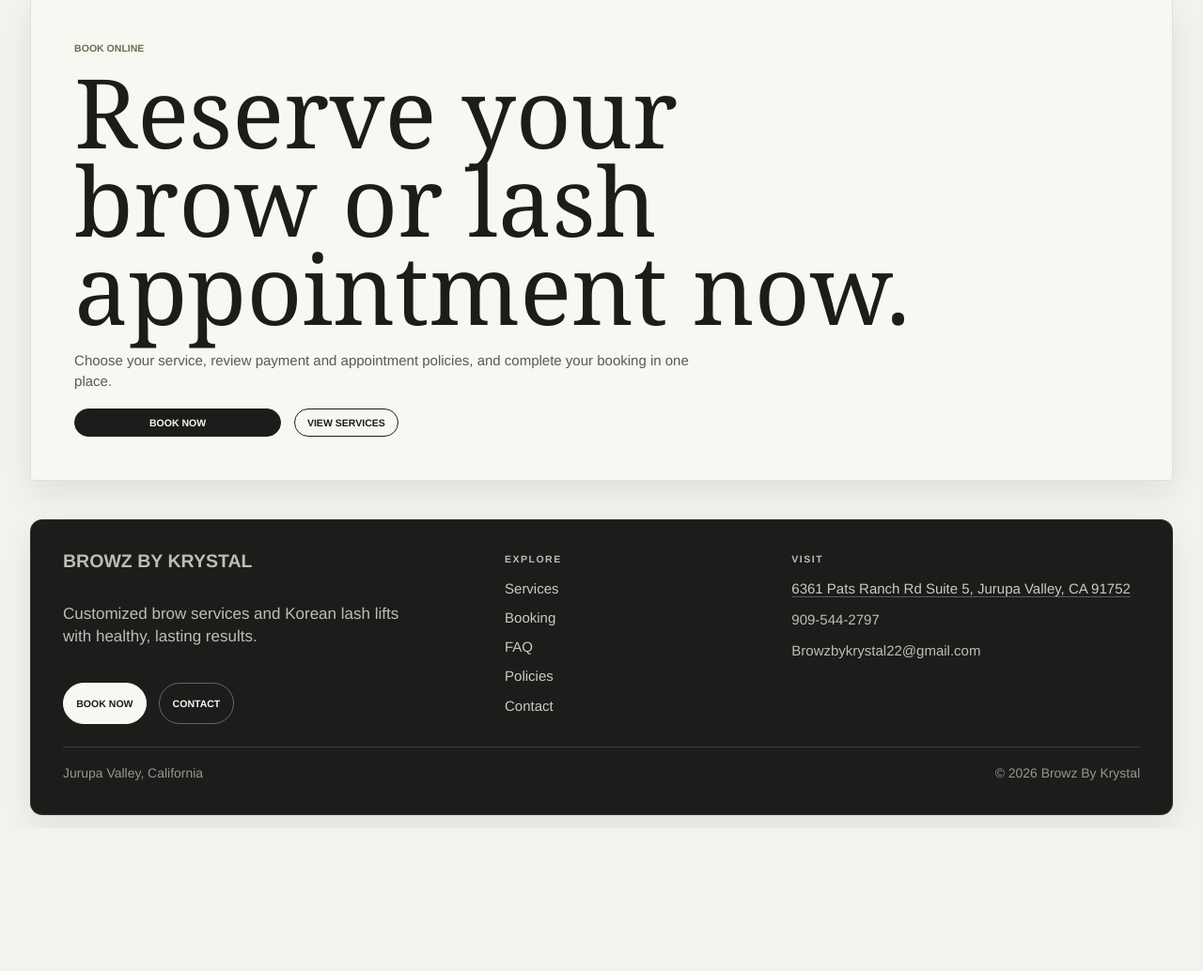
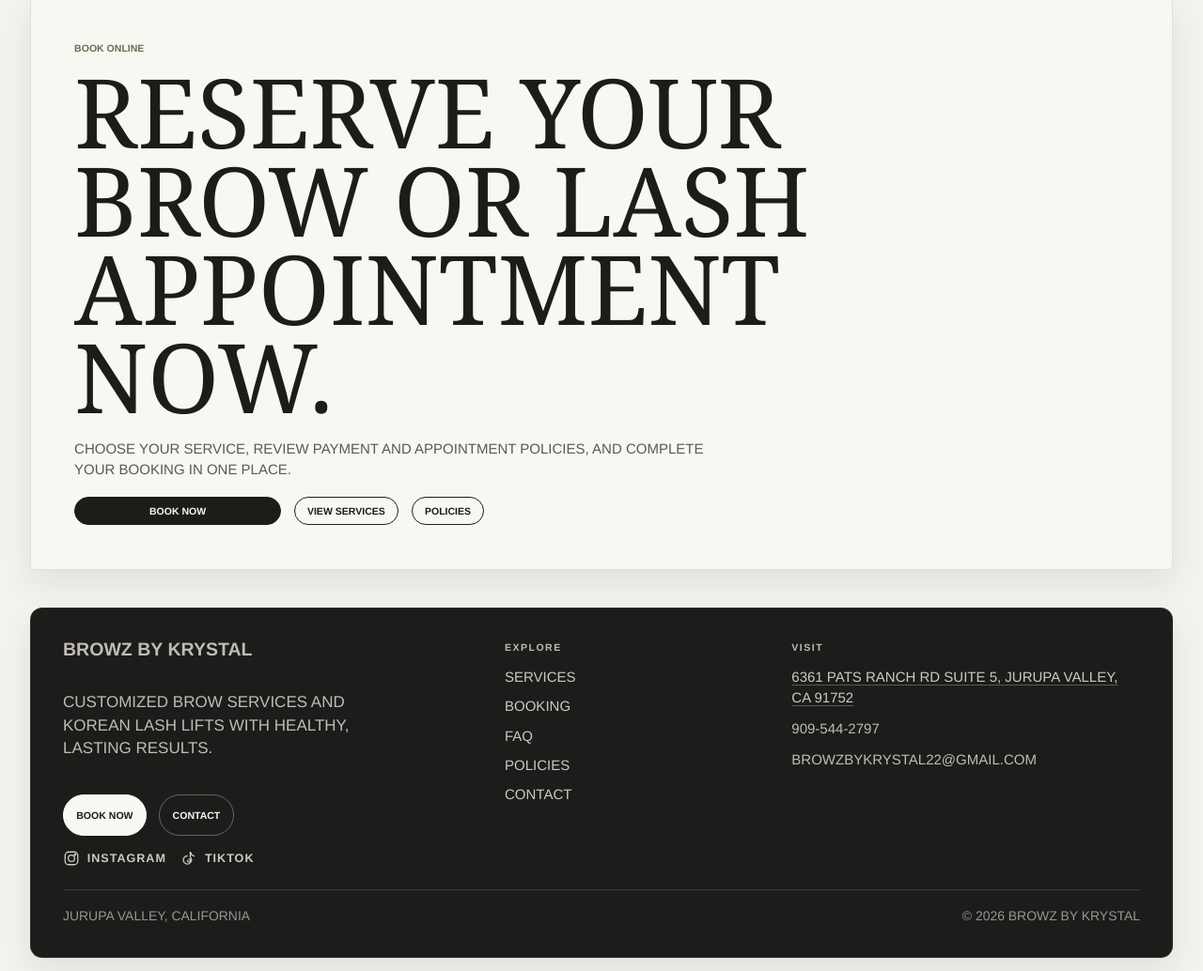
Before and after one commit to Damacii/krystal, a plain HTML site: page booking.html in a window 1280 px wide. Shown: the part 89-1123 px from the top of the page at 94% size. Before the commit the page ends 971 px from the top, so only its background shows below. Drawn offline with Linux system fonts and the light colour scheme.

Commit message:
Update site copy and footer

```diff
--- a/assets/css/styles.css
+++ b/assets/css/styles.css
@@ -32,6 +32,7 @@ body {
   font-family: var(--font-body);
   font-size: 15px;
   line-height: 1.45;
+  text-transform: uppercase;
 }
 
 body.nav-open {
@@ -299,19 +300,11 @@ p {
   transition: opacity 320ms ease, visibility 320ms ease;
 }
 
-.page-loader__mark {
-  position: absolute;
-  left: 50%;
-  top: 41%;
-  width: min(72vw, 420px);
-  transform: translate(-50%, -50%);
-}
-
 .page-loader__text {
   position: absolute;
   left: 50%;
-  top: 60%;
-  transform: translateX(-50%);
+  top: 50%;
+  transform: translate(-50%, -50%);
   margin: 0;
   color: var(--color-onyx);
   font-family: var(--font-body);
@@ -325,43 +318,9 @@ p {
   animation: loader-text-fade 2.4s linear forwards;
 }
 
-.page-loader__image {
-  display: block;
-  width: 100%;
-  height: auto;
-  -webkit-mask-image: linear-gradient(90deg, transparent 0%, transparent 14%, black 34%, black 100%);
-  mask-image: linear-gradient(90deg, transparent 0%, transparent 14%, black 34%, black 100%);
-  mask-size: 320% 100%;
-  mask-position: 0 0;
-  -webkit-mask-size: 320% 100%;
-  -webkit-mask-position: 0 0;
-  animation: loader-reveal 3.2s linear forwards;
-}
-
 .page-loader.is-hidden {
   opacity: 0;
   visibility: hidden;
-}
-
-@keyframes loader-reveal {
-  from {
-    opacity: 0.15;
-    filter: blur(6px);
-    mask-position: 0 0;
-    -webkit-mask-position: 0 0;
-  }
-
-  55% {
-    opacity: 0.7;
-    filter: blur(2px);
-  }
-
-  to {
-    opacity: 1;
-    filter: blur(0);
-    mask-position: 100% 0;
-    -webkit-mask-position: 100% 0;
-  }
 }
 
 @keyframes loader-text-fade {
@@ -856,7 +815,7 @@ p {
   color: rgba(28, 28, 27, 0.72);
   font-family: var(--font-body);
   font-weight: 900;
-  text-transform: lowercase;
+  text-transform: uppercase;
 }
 
 .service-card:hover,
@@ -1067,7 +1026,7 @@ dd {
   font-weight: 400;
   line-height: 1.35;
   margin: 0;
-  text-transform: none;
+  text-transform: uppercase;
 }
 
 .contact-item dt a {
@@ -1208,6 +1167,39 @@ dd {
   margin-top: 0.3rem;
 }
 
+.site-footer__socials {
+  display: flex;
+  flex-wrap: wrap;
+  gap: 0.6rem 0.9rem;
+  align-items: center;
+}
+
+.site-footer__social-link {
+  display: inline-flex;
+  align-items: center;
+  gap: 0.45rem;
+  color: rgba(255, 250, 242, 0.78);
+  font-size: 0.74rem;
+  font-weight: 800;
+  letter-spacing: 0.08em;
+  text-transform: uppercase;
+}
+
+.site-footer__social-link svg {
+  width: 18px;
+  height: 18px;
+  fill: none;
+  stroke: currentColor;
+  stroke-width: 1.75;
+  stroke-linecap: round;
+  stroke-linejoin: round;
+  flex: 0 0 auto;
+}
+
+.site-footer__social-link:hover {
+  color: var(--color-accent);
+}
+
 .site-footer__nav {
   grid-area: nav;
 }
--- a/assets/js/main.js
+++ b/assets/js/main.js
@@ -123,10 +123,46 @@
     if (!footer) return;
     const footerEmail = data.business.email && !String(data.business.email).startsWith("TODO") ? data.business.email : "To be added";
     const currentYear = new Date().getFullYear();
+    const socialLinks = [
+      {
+        label: "Instagram",
+        href: data.business.instagram,
+        icon: `
+          <svg viewBox="0 0 24 24" aria-hidden="true" focusable="false">
+            <rect x="3" y="3" width="18" height="18" rx="5" ry="5"></rect>
+            <circle cx="12" cy="12" r="4.5"></circle>
+            <circle cx="17.2" cy="6.8" r="1"></circle>
+          </svg>
+        `
+      },
+      {
+        label: "TikTok",
+        href: data.business.tiktok,
+        icon: `
+          <svg viewBox="0 0 24 24" aria-hidden="true" focusable="false">
+            <path d="M14 3.5v6.7a5.8 5.8 0 1 1-4.2-1.7"></path>
+            <path d="M14 3.5c.8 2.7 2.7 4.6 5.4 5.2"></path>
+            <path d="M9.8 15.1a2.1 2.1 0 1 0 2.1-2.1"></path>
+          </svg>
+        `
+      }
+    ];
 
     const links = data.navigation
       .filter((item) => item.href !== "index.html")
       .map((item) => `<a href="${escapeHtml(item.href)}">${escapeHtml(item.label)}</a>`)
+      .join("");
+
+    const socials = socialLinks
+      .filter((item) => item.href && !String(item.href).startsWith("TODO"))
+      .map(
+        (item) => `
+          <a class="site-footer__social-link" href="${escapeHtml(item.href)}" target="_blank" rel="noreferrer" aria-label="${escapeHtml(item.label)}">
+            ${item.icon}
+            <span>${escapeHtml(item.label)}</span>
+          </a>
+        `
+      )
       .join("");
 
     footer.innerHTML = `
@@ -136,6 +172,9 @@
         <div class="button-row site-footer__actions">
           <a class="button button--primary" data-booking-link href="${escapeHtml(bookingUrl)}">Book Now</a>
           <a class="button button--secondary" href="contact.html">Contact</a>
+        </div>
+        <div class="site-footer__socials" aria-label="Social links">
+          ${socials}
         </div>
       </div>
       <nav class="site-footer__nav" aria-label="Footer navigation">
--- a/assets/js/site-data.js
+++ b/assets/js/site-data.js
@@ -566,7 +566,7 @@ window.KRYSTAL_BROWS_DATA = {
     },
     {
       title: "Payments",
-      copy: "Payments are accepted through Cash or Zelle only."
+      copy: "Payments are accepted through card, Apple Pay, Zelle, or cash."
     },
     {
       title: "Late arrivals",
--- a/booking.html
+++ b/booking.html
@@ -18,6 +18,7 @@
           <div class="button-row">
             <a class="button button--primary button--large" data-booking-link href="https://browzbykrystal.glossgenius.com/services">Book Now</a>
             <a class="button button--secondary" href="services.html">View Services</a>
+            <a class="button button--secondary" href="policies.html">Policies</a>
           </div>
         </div>
       </section>
```
Also changed, not shown: index.html (+2 -4 lines).
